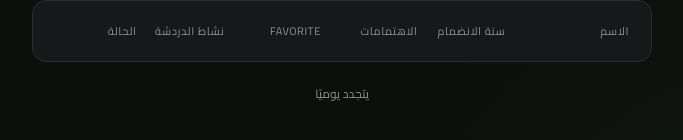
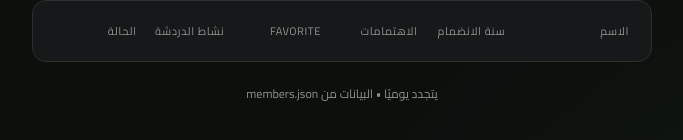
Before and after one commit to MAL5TERR/serverdle, a plain HTML site: page index.html in a window 1280 px wide. Shown: the part 366-506 px from the top of the page, without its empty margins (298-981 px from the left). Drawn offline with Linux system fonts and the light colour scheme.

Commit message:
bug fixing

```diff
--- a/index.html
+++ b/index.html
@@ -48,7 +48,7 @@
     <div class="message" id="message"></div>
   </div>
 
-  <footer>يتجدد يوميًا</footer>
+  <footer>يتجدد يوميًا • البيانات من members.json</footer>
 </div>
 
 <script src="script.js"></script>
```
